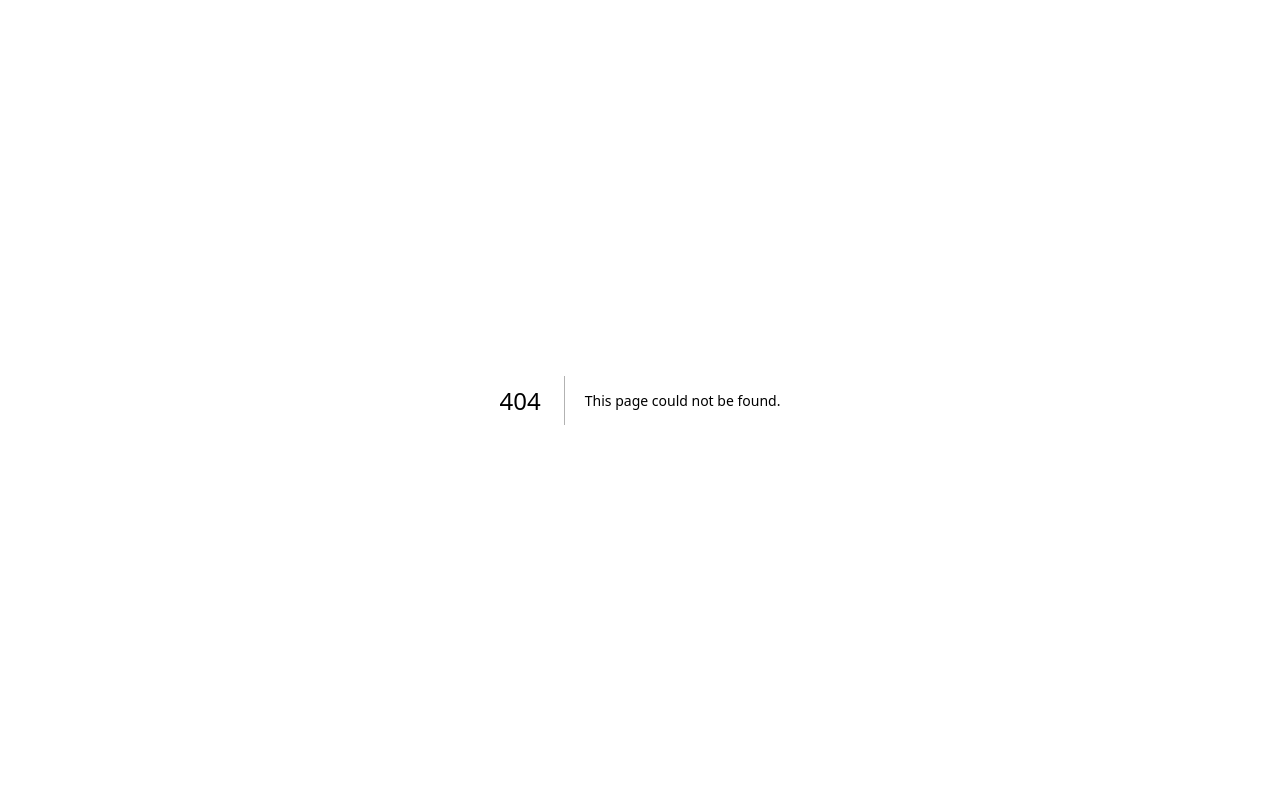
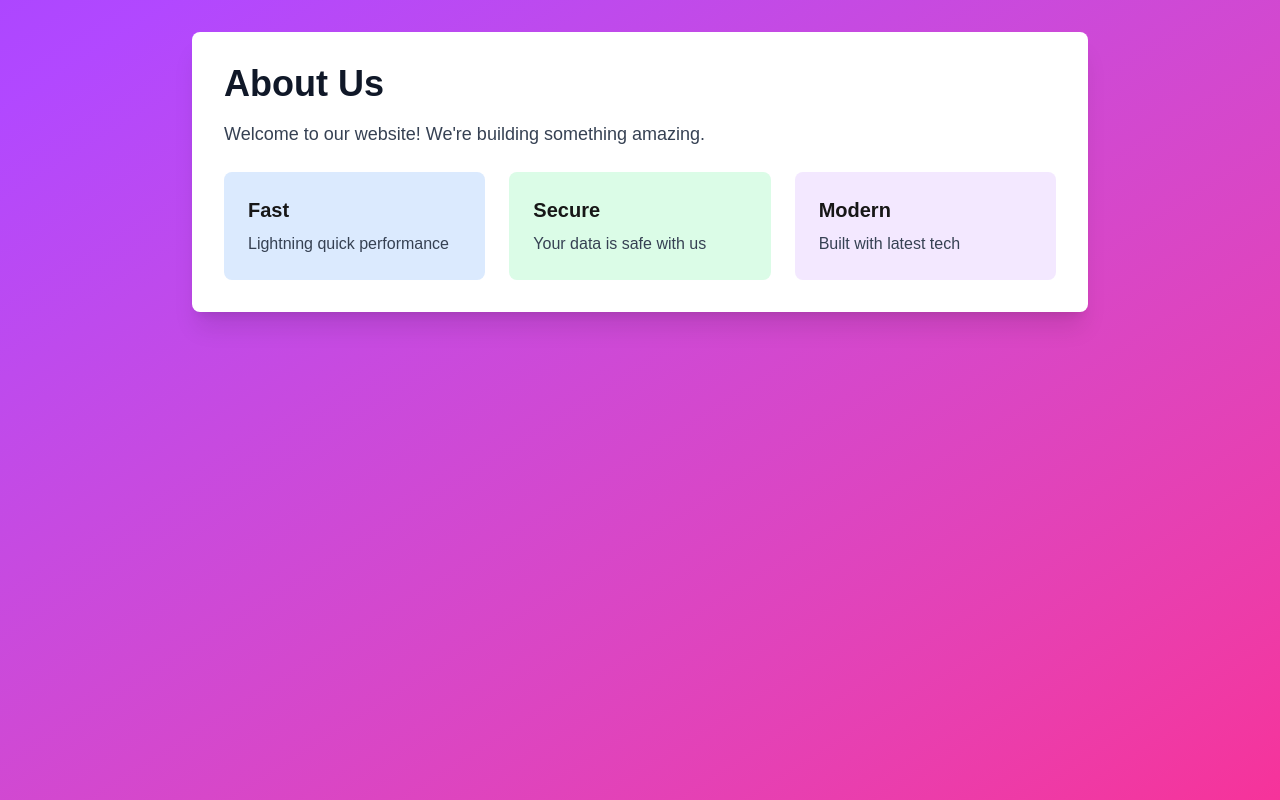
Before and after one commit to Michael-Franklyn-MDF/practice, a Next.js app: page /about in a window 1280 px wide. Before the commit this address had no page. Built offline with nearby package versions, Linux system fonts and the light colour scheme.

Commit message:
Set up initial project structure and configuration for Next.js application

```diff
--- /dev/null
+++ b/app/about/page.tsx
@@ -0,0 +1,32 @@
+export default function About() {
+    return (
+      <div className="min-h-screen bg-gradient-to-br from-purple-500 to-pink-500 p-8">
+        <div className="max-w-4xl mx-auto bg-white rounded-lg shadow-xl p-8">
+          <h1 className="text-4xl font-bold text-gray-900 mb-4">
+            About Us
+          </h1>
+
+          <p className="text-gray-700 text-lg mb-6">
+            Welcome to our website! We're building something amazing.
+          </p>
+
+          <div className="grid grid-cols-1 md:grid-cols-3 gap-6">
+            <div className="bg-blue-100 p-6 rounded-lg">
+              <h3 className="font-bold text-xl mb-2">Fast</h3>
+              <p className="text-gray-700">Lightning quick performance</p>
+            </div>
+
+            <div className="bg-green-100 p-6 rounded-lg">
+              <h3 className="font-bold text-xl mb-2">Secure</h3>
+              <p className="text-gray-700">Your data is safe with us</p>
+            </div>
+
+            <div className="bg-purple-100 p-6 rounded-lg">
+              <h3 className="font-bold text-xl mb-2">Modern</h3>
+              <p className="text-gray-700">Built with latest tech</p>
+            </div>
+          </div>
+        </div>
+      </div>
+    )
+  }
```
